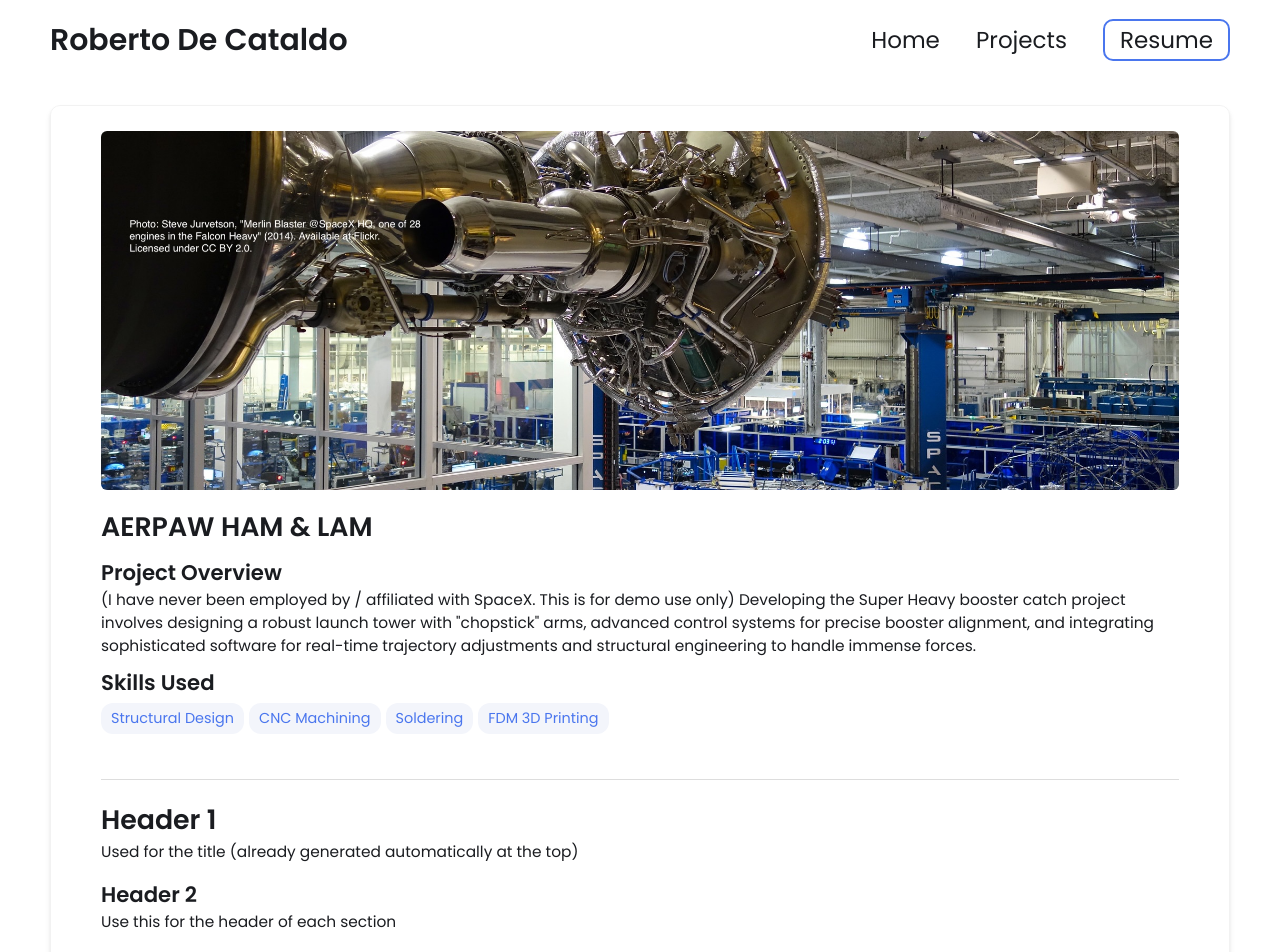
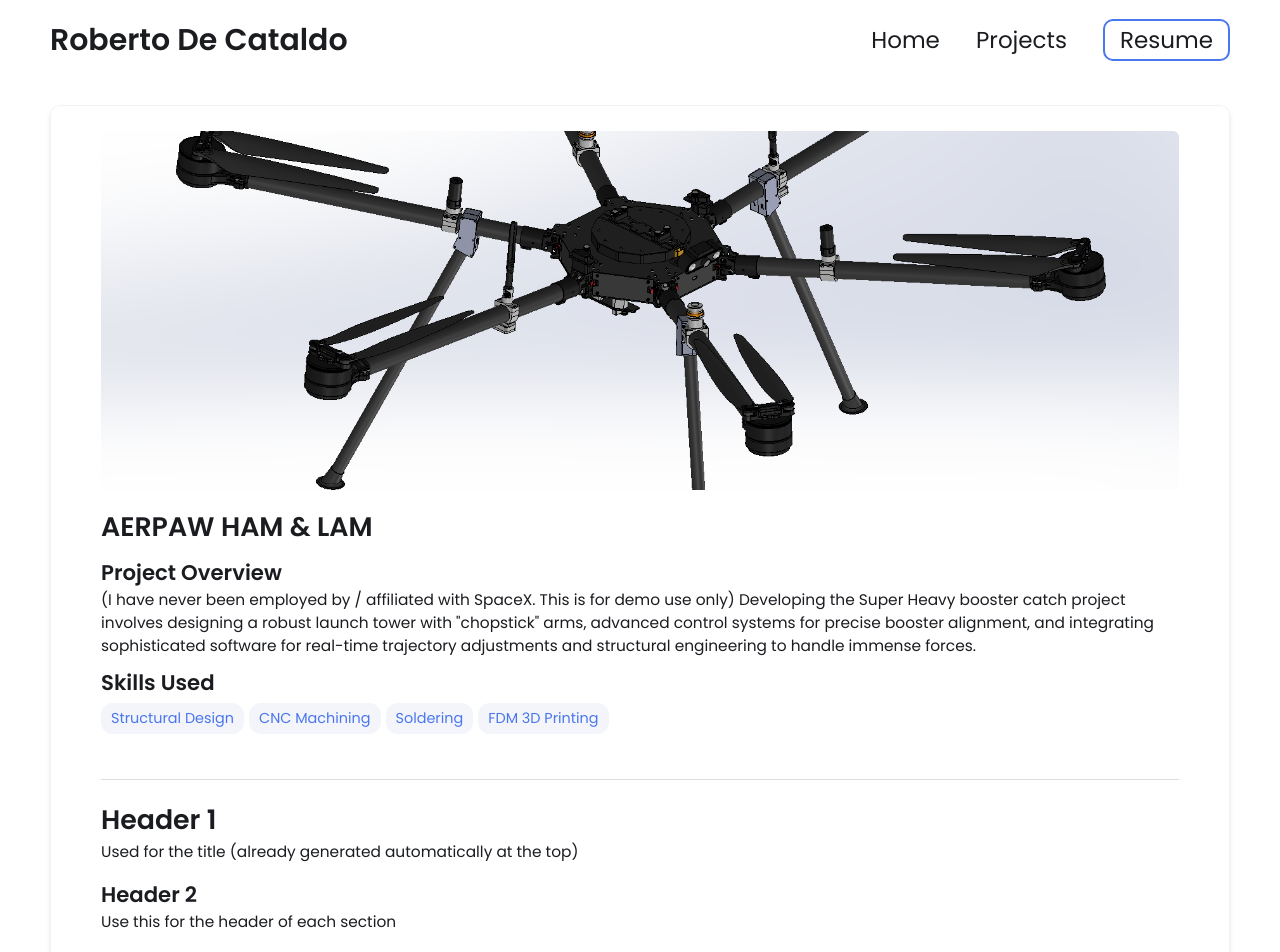
Before and after one commit to rdecata/rdecata.github.io, a Jekyll site: the page built from _projects/demo-project/index.md, in a window 1280 px wide. Shown: the top 952 px of the page. Built offline with Jekyll 4.4.1, drawn with Linux system fonts in a browser that asks for light colours.

Commit message:
Update index.md

```diff
--- a/_projects/demo-project/index.md
+++ b/_projects/demo-project/index.md
@@ -9,7 +9,7 @@ skills:
   - Soldering
   - FDM 3D Printing
 
-main-image: /project2.jpg
+main-image: /HAM.png
 ---
 
 ---
```
